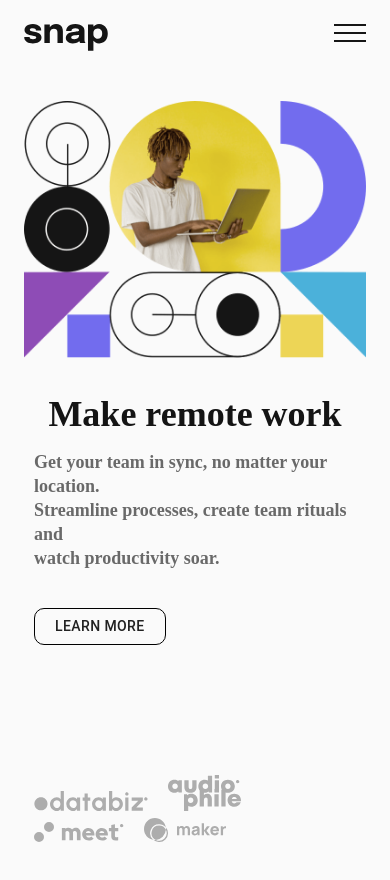
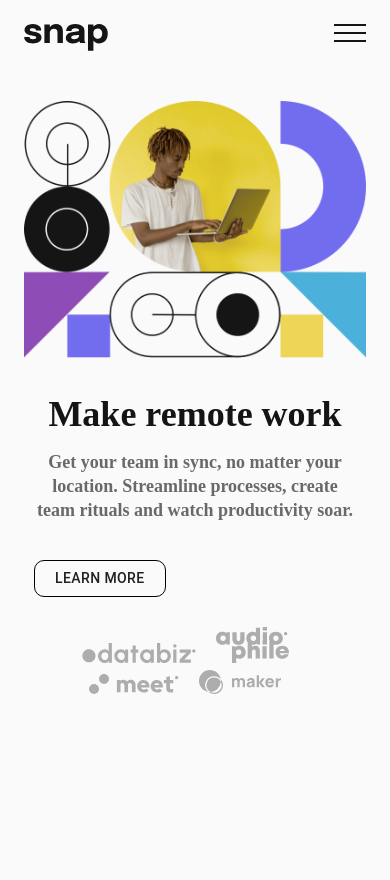
Before and after one commit to Elio1995/dropdown-navigation, a React (Vite) app: page / in a window 390 px wide. Shown: the top 880 px of the page. After the commit the page ends 844 px from the top, so only its background shows below. Built offline with nearby package versions, Linux system fonts and the light colour scheme.

Commit message:
Added some other changes regarding to responsivness

```diff
--- a/src/Components/Main.tsx
+++ b/src/Components/Main.tsx
@@ -37,6 +37,14 @@ const useStyles = makeStyles((theme) => ({
     border: "1px solid black",
     padding: "5px 20px",
     borderRadius: "10px",
+
+    buttonDiv: {
+      [theme.breakpoints.down(515)]: {
+        display: "grid",
+        textAlign: "center",
+        justifyContent: "center",
+      },
+    },
   },
   mainText: {
     padding: "130px 100px 50px 100px",
@@ -80,6 +88,33 @@ const useStyles = makeStyles((theme) => ({
       fontSize: "36px",
     },
   },
+  paragraphDesktop: {
+    fontSize: "18px",
+    paddingBottom: "20px",
+    fontWeight: 600,
+    color: "hsl(0, 0%, 41%)",
+    [theme.breakpoints.down(515)]: {
+      display: "none",
+    },
+  },
+  paragraphMobile: {
+    display: "none",
+    [theme.breakpoints.down(515)]: {
+      display: "grid",
+      textAlign: "center",
+      fontSize: "18px",
+      paddingBottom: "20px",
+      fontWeight: 600,
+      color: "hsl(0, 0%, 41%)",
+    },
+  },
+  mainDivIcons: {
+    paddingTop: "130px",
+    textAlign: "center",
+    [theme.breakpoints.down(515)]: {
+      paddingTop: "30px",
+    },
+  },
 }));
 
 function Main() {
@@ -93,20 +128,19 @@ function Main() {
           remote work
         </h1>
         <h1 className={classes.headerOneMobile}>Make remote work</h1>
-        <p
-          style={{
-            fontSize: "18px",
-            paddingBottom: "20px",
-            fontWeight: "600",
-            color: "hsl(0, 0%, 41%)",
-          }}
-        >
+        <p className={classes.paragraphDesktop}>
           Get your team in sync, no matter your location.
           <br /> Streamline processes, create team rituals and <br />
           watch productivity soar.
         </p>
-        <Button className={classes.button}>Learn More</Button>
-        <div style={{ paddingTop: "130px" }}>
+        <p className={classes.paragraphMobile}>
+          Get your team in sync, no matter your location. Streamline processes,
+          create team rituals and watch productivity soar.
+        </p>
+        <div className={classes.buttonDiv}>
+          <Button className={classes.button}>Learn More</Button>
+        </div>
+        <div className={classes.mainDivIcons}>
           <img
             style={{ marginRight: "20px" }}
             src={databiz}
```
